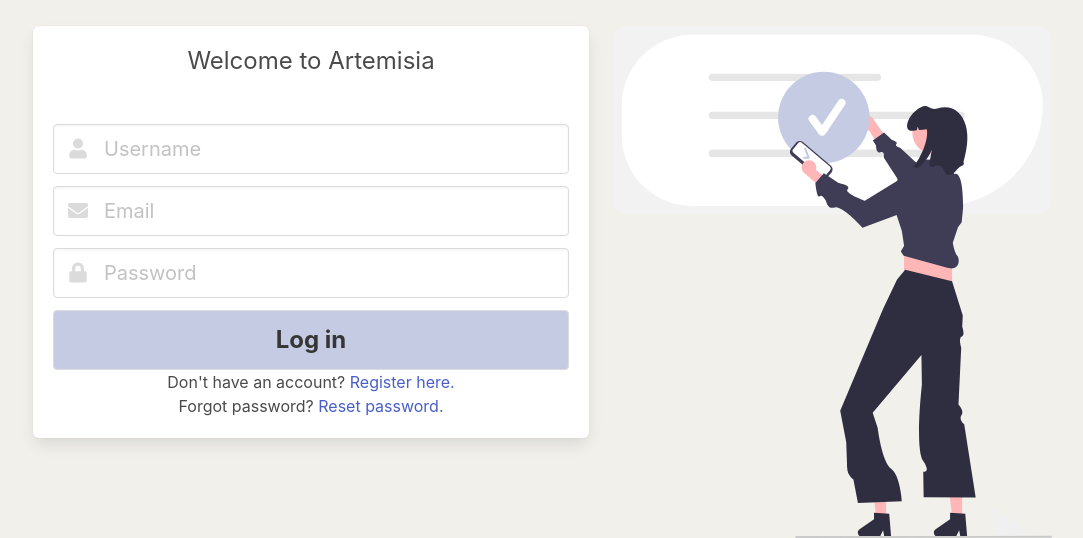
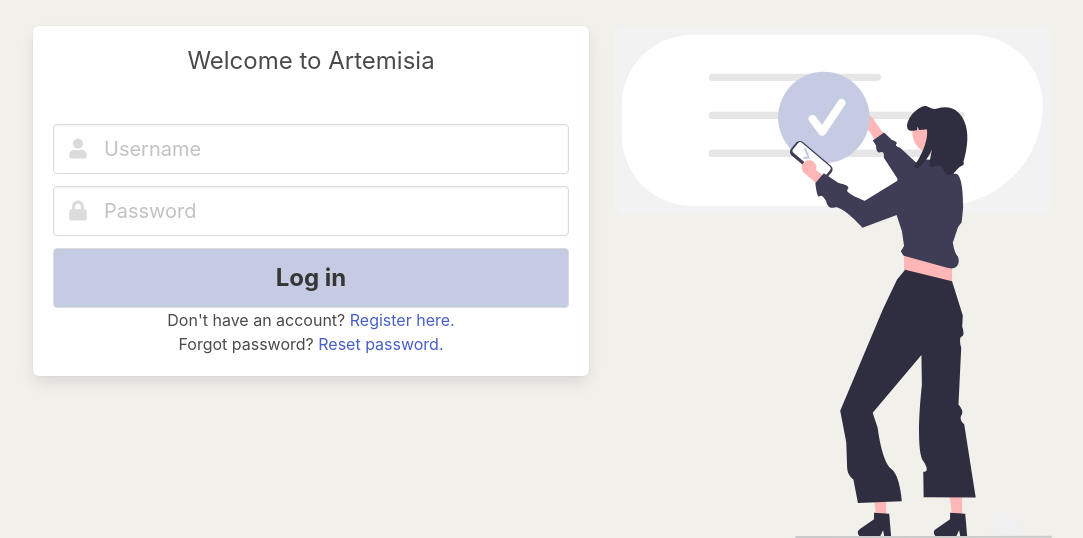
Before and after one commit to david-lesman/Artemisia, a Django app: page /login/ in a window 1280 px wide. Shown: the part 174-712 px from the top of the page, without its empty margins (39-1122 px from the left). Run offline with Django 4.2, Linux system fonts and the light colour scheme; some libraries are stand-ins or nearby versions.

Commit message:
Fixed login error where index wouldn't be found.

```diff
--- a/project/web/templates/web/login.html
+++ b/project/web/templates/web/login.html
@@ -25,14 +25,6 @@
             </div>
             <div class="field">
               <p class="control has-icons-left">
-              <input required class="input is-medium" type="email" name="email" placeholder="Email" />
-              <span class="icon is-medium is-left">
-                <i class="fas fa-envelope"></i>
-              </span>
-              </p>
-            </div>
-            <div class="field">
-              <p class="control has-icons-left">
               <input required class="input is-medium" type="password" name="password" placeholder="Password" />
               <span class="icon is-small is-left">
                 <i class="fas fa-lock"></i>
--- a/project/web/views.py
+++ b/project/web/views.py
@@ -40,19 +40,20 @@ def login_view(request):
 
         # Attempt to sign user in
         username = request.POST["username"]
-        email = request.POST["email"]
         password = request.POST["password"]
-        user = authenticate(request, username=username, email=email, password=password)
+        user = authenticate(request, username=username, password=password)
 
         # Check if authentication successful
         if user is not None:
             login(request, user)
-            return redirect(request.POST.get("next", ""))
+            if request.POST.get("next"):
+                return HttpResponseRedirect(request.POST["next"])
+            return HttpResponseRedirect(reverse("index"))
         else:
             return render(
                 request,
                 "web/login.html",
-                {"message": "Invalid email and/or password."},
+                {"message": "Invalid username and/or password."},
             )
     else:
         return render(request, "web/login.html")
```
